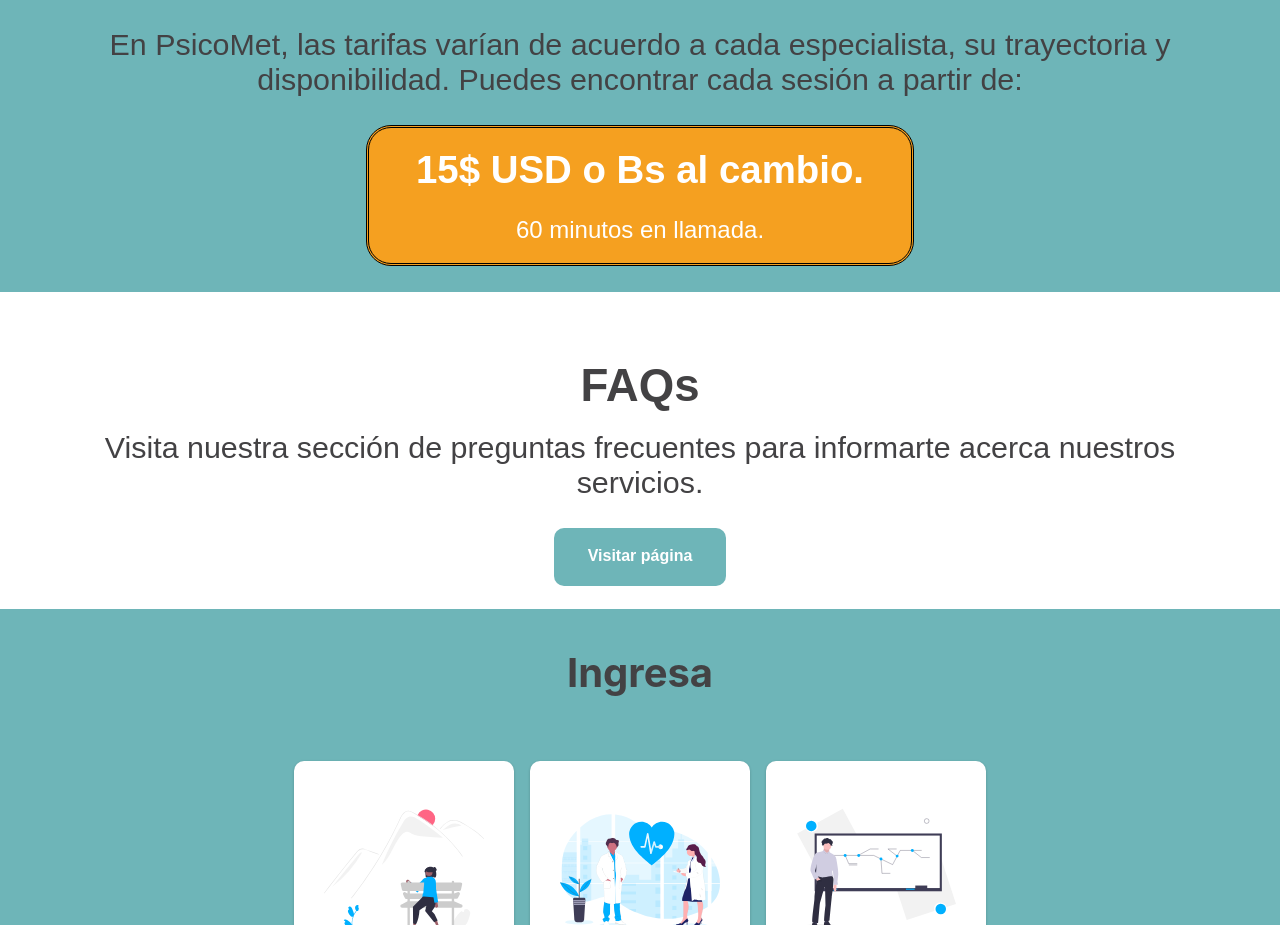
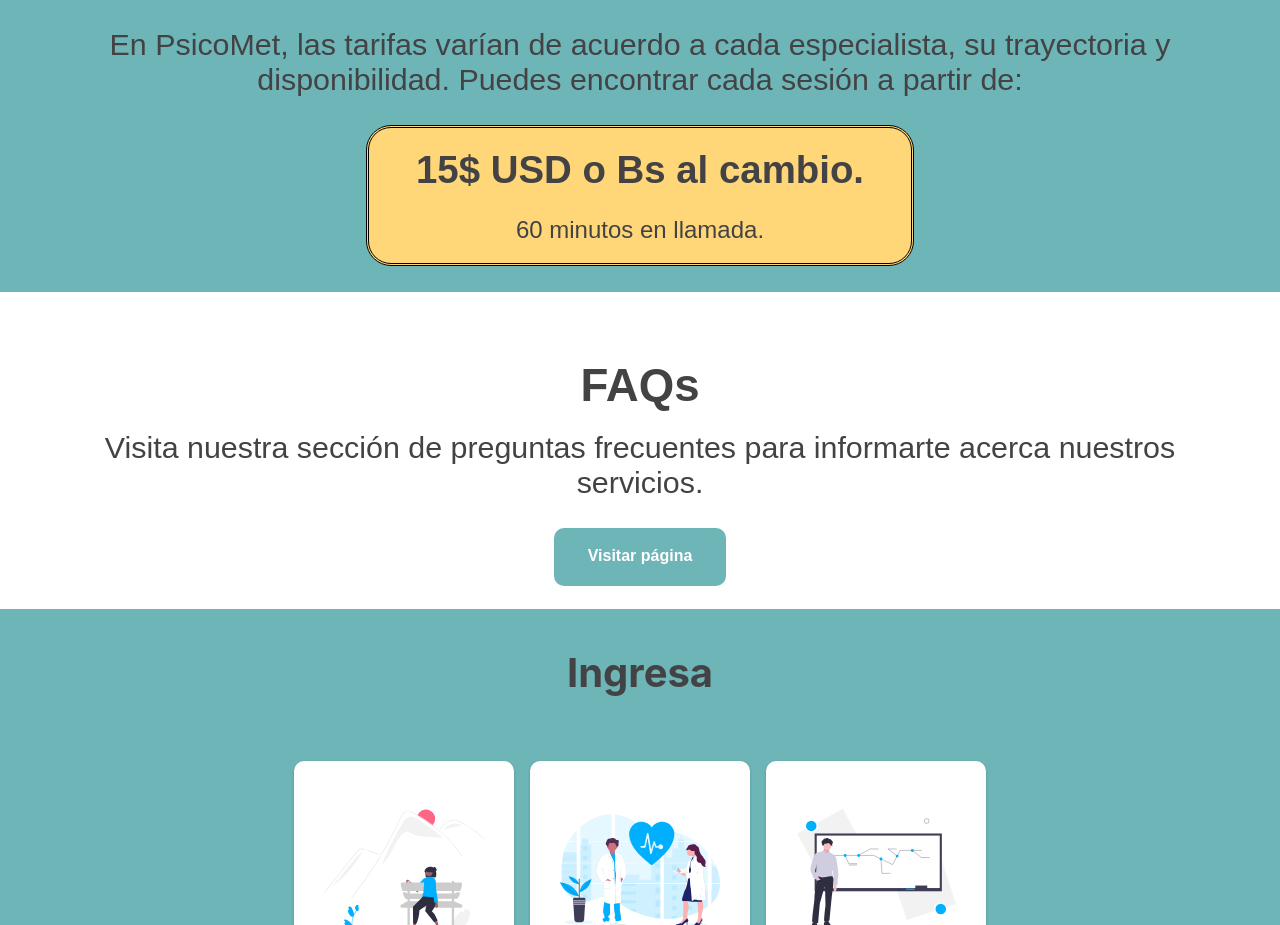
Before and after one commit to Ulises-Fermin/psicomet, a React (Create React App) app: page / in a window 1280 px wide. Shown: the part 993-1918 px from the top of the page. Built offline with nearby package versions, Linux system fonts and the light colour scheme; no server answers; a web font is replaced by a local one.

Commit message:
Correcciones colores

```diff
--- a/src/Pages/Contact/Contact.jsx
+++ b/src/Pages/Contact/Contact.jsx
@@ -11,15 +11,15 @@
                 ¡Contáctate con nosotros!
             </h1>
             <div id={styles.file1}>
-                <div class={styles.card}>
+                <div class={styles.card} id="Instagram">
                     <a href="https://www.instagram.com/psicomet_sdi/" target="_blank"> <img id={styles.logo} src={igLogo}  alt = ""/></a>
                     <a href="https://www.instagram.com/psicomet_sdi/" target="_blank"><p id={styles.contactP}>@PsicoMet</p></a>
                 </div>
-                <div class={styles.card}>
+                <div class={styles.card} id="Gmail">
                     <a href="mailto:Psicometsdi@gmail.com" target="_blank"><img id={styles.logo} src={googleLogo}  alt = ""/></a>
                     <a href="mailto:Psicometsdi@gmail.com" target="_blank"><p id={styles.contactP}>Psicometsdi@gmail.com</p></a>
                 </div>
-                <div class={styles.card}>
+                <div class={styles.card} id="Facebook">
                     {/* Arreglar el usuario de facebook para que no mande al perfil */}
                     <a href="https://www.facebook.com/profile.php?id=100075055452476" target="_blank"> <img id={styles.logo} src={fbLogo} target="_blank" alt= ""/></a>
                     <a href="https://www.facebook.com/profile.php?id=100075055452476" target="_blank"><p id={styles.contactP}>@PsicoMet</p></a>
--- a/src/Pages/Contact/Contact.module.css
+++ b/src/Pages/Contact/Contact.module.css
@@ -2,9 +2,11 @@
     background-image: url("../../Images/Terapia.png");
     width: 100%;
     height: 100%;
-    background-size: contain;
+    background-size:cover;
     background-repeat: no-repeat;
 }
+
+
 
 #title{
     text-align: center;
--- a/src/Pages/Home/Home.module.css
+++ b/src/Pages/Home/Home.module.css
@@ -57,7 +57,7 @@
 }
 
 .BottomRates {
-  background-color: #f5a020;
+  background-color: #ffd779;
   border-style: double;
   max-width: 47.5%;
   margin-left: auto;
@@ -72,7 +72,7 @@
 }
 
 .h4Bottom {
-  color: white;
+  color: #434244;
   font-size: 240%;
   text-align: center;
   margin-top: 2.5%;
@@ -80,7 +80,7 @@
 }
 
 .pBottom {
-  color: white;
+  color: #434244;
   font-size: 150%;
   margin-top: 0%;
   text-align: center;
```
